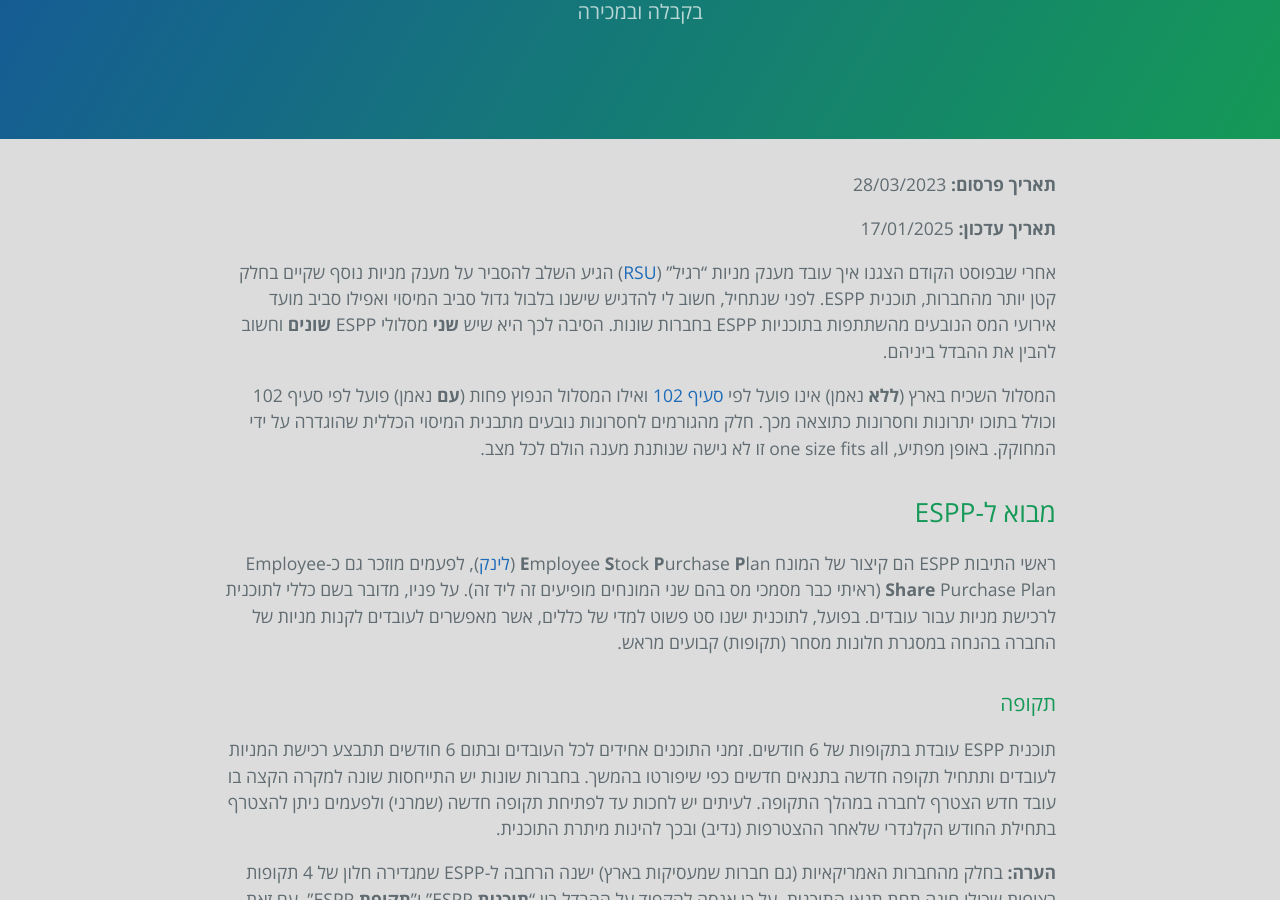
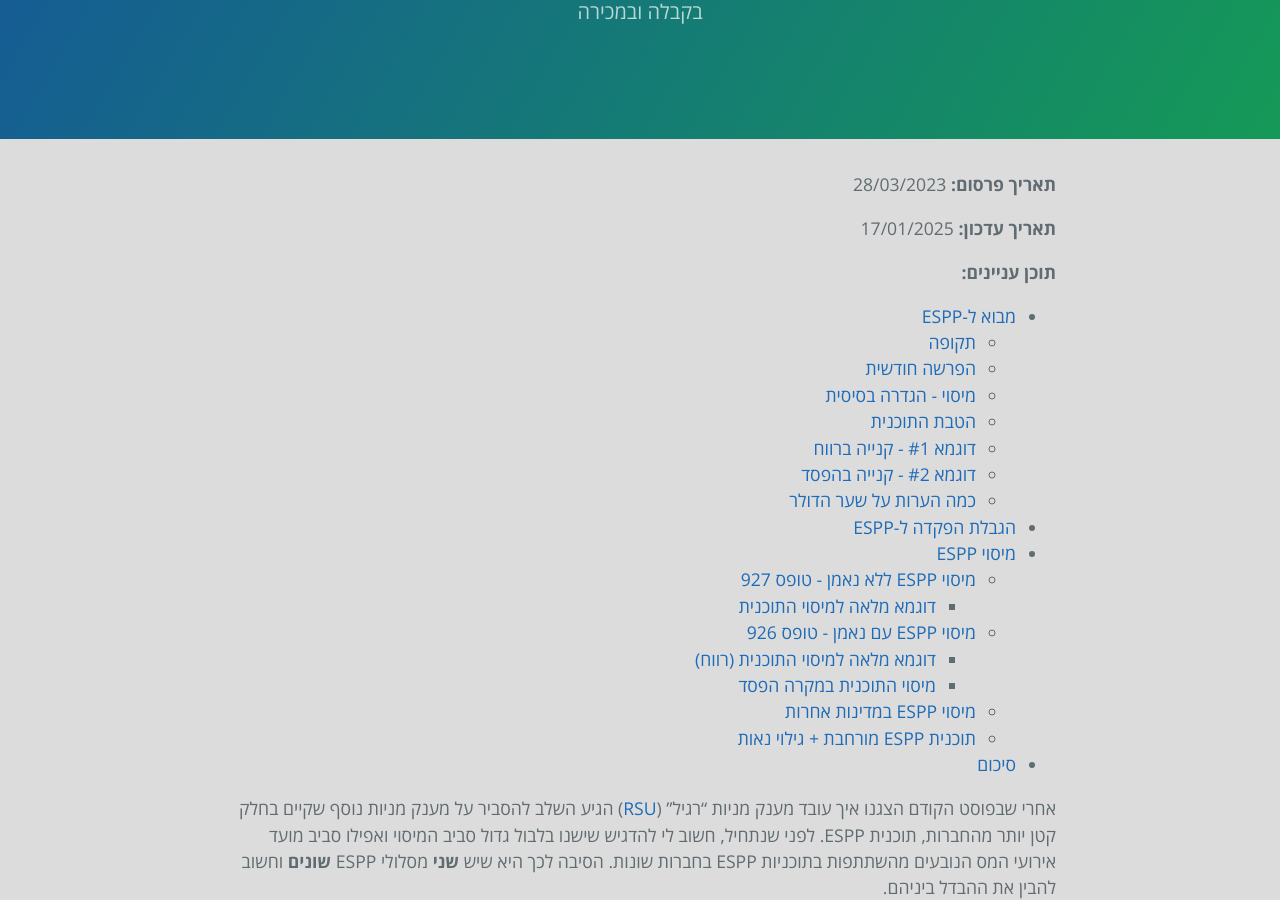
Before and after one commit to eyalitki/payslip101, a Jekyll site: the page built from docs/_posts/2023-03-28-מענקי-מניות-לעובדים-espp.markdown, in a window 1280 px wide and 900 px high, scrolled down 264 px. Built offline with Jekyll 4.4.1, drawn with Linux system fonts in a browser that asks for light colours.

Commit message:
[TOC] Add TOC to the larger posts
Posts about stock taxation are longer and feedback from users is
that they need a way to focus on the subsection of interest for them.

Signed-off-by: Eyal Itkin <eyal.itkin@gmail.com>

```diff
--- a/docs/_posts/2023-03-28-מענקי-מניות-לעובדים-espp.markdown
+++ b/docs/_posts/2023-03-28-מענקי-מניות-לעובדים-espp.markdown
@@ -2,13 +2,18 @@
 layout: default
 title: מענקי מניות לעובדים - ESPP - מיסוי ודוגמאות
 description: פירוט מלא על המשמעות של מענקי מניות אלו, איך הם משפיעים על תלוש השכר, מתי ירכשו עבורנו המניות, וכמה מיסים נשלם על המניות בקבלה ובמכירה
-date: 2025-01-18 05:51:00 +0300
+date: 2025-02-18 05:51:00 +0300
 tags: stocks
 permalink: /post/מענקי-מניות-לעובדים-espp/
 ---
 **תאריך פרסום:** 28/03/2023
 
 **תאריך עדכון:** 17/01/2025
+
+**תוכן עניינים:**
+
+* תוכן עניינים
+{:toc}
 
 אחרי שבפוסט הקודם הצגנו איך עובד מענק מניות "רגיל" ([RSU](../מענקי-מניות-לעובדים-rsu/)) הגיע השלב להסביר על מענק מניות נוסף שקיים בחלק קטן יותר מהחברות, תוכנית ESPP. לפני שנתחיל, חשוב לי להדגיש שישנו בלבול גדול סביב המיסוי ואפילו סביב מועד אירועי המס הנובעים מהשתתפות בתוכניות ESPP בחברות שונות. הסיבה לכך היא שיש **שני** מסלולי ESPP **שונים** וחשוב להבין את ההבדל ביניהם.
 
```
Also changed, not shown: docs/_posts/2023-03-14-מענקי-מניות-לעובדים-סעיף-102.markdown (+6 -1 lines), docs/_posts/2023-03-21-מענקי-מניות-לעובדים-rsu.markdown (+6 -1 lines).
